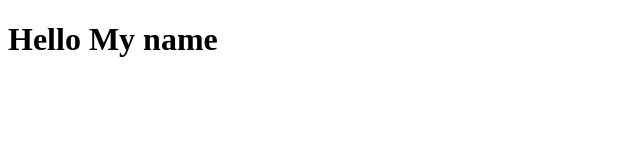
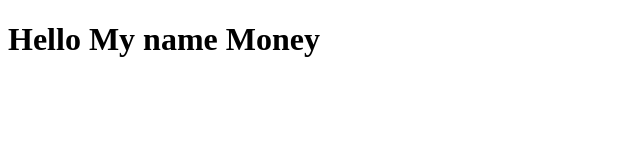
Before and after one commit to NirmalNagaraj/dummy, a plain HTML site: page index.html in a window 1280 px wide. Shown: the whole page, without its empty margins (0-640 px from the left). Drawn offline with Linux system fonts and the light colour scheme.

Commit message:
Update index.html

```diff
--- a/index.html
+++ b/index.html
@@ -7,7 +7,7 @@
 </head>
 <body>
     <div class="nirmal">
-        <h1>Hello My name </h1>
+        <h1>Hello My name Money</h1>
     </div>
 </body>
 </html>
```
